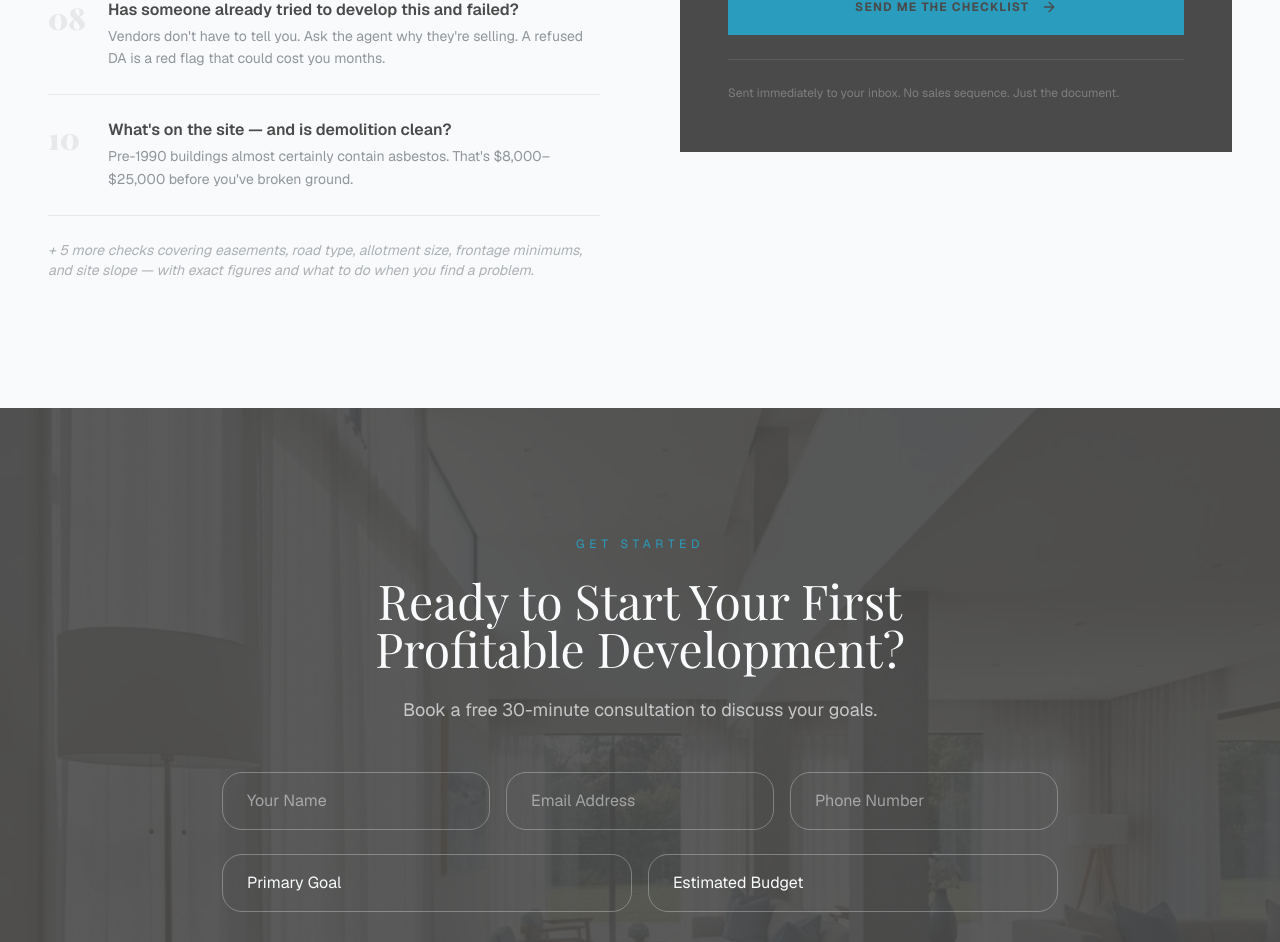
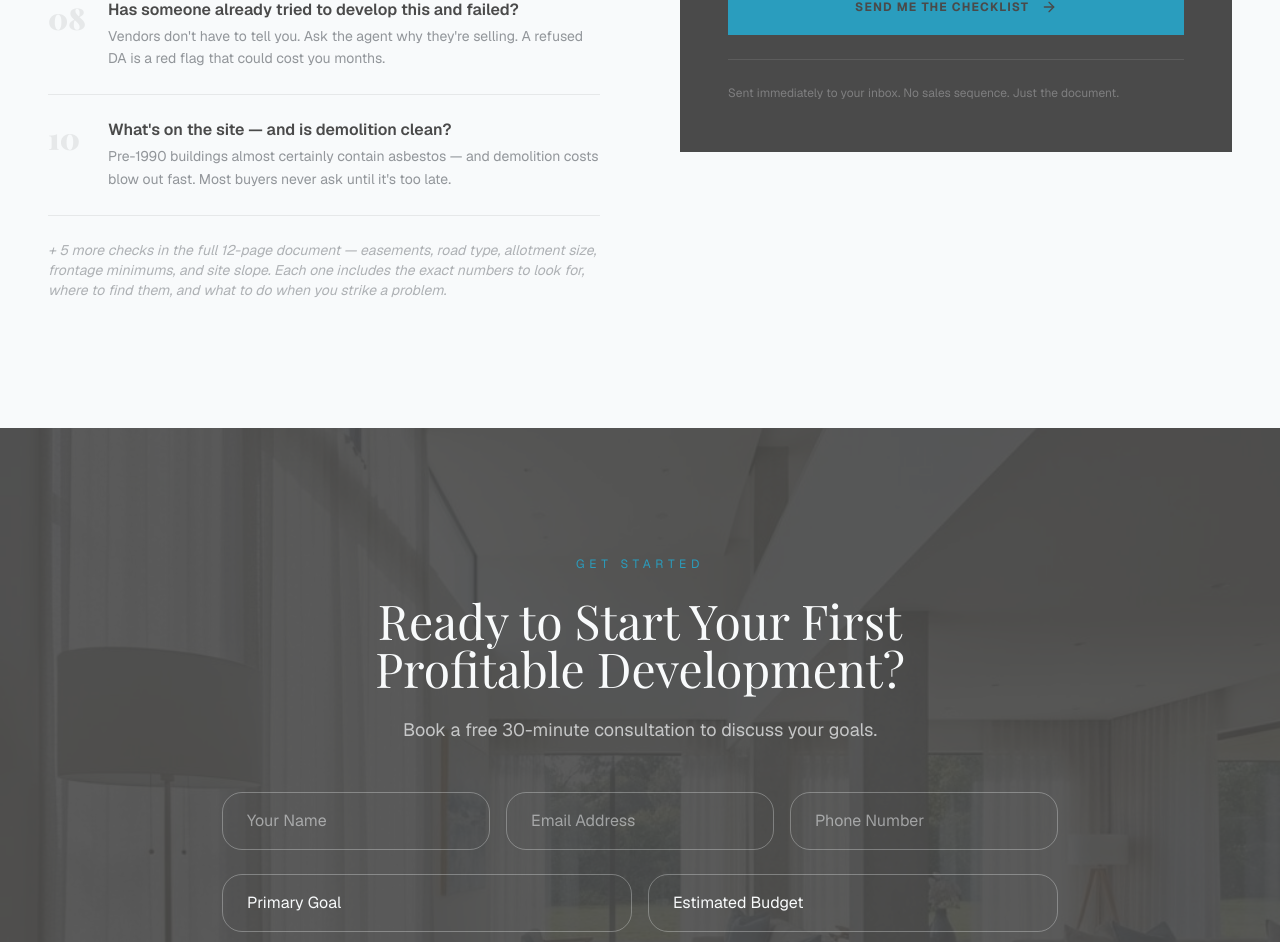
Before and after one commit to mooreconsultants/test_mooreconsultants, a Next.js app: page / in a window 1280 px wide. Shown: the part 10574-11516 px from the top of the page. Built offline with nearby package versions, Linux system fonts and the light colour scheme; a web font is replaced by a local one.

Commit message:
Sharpen checklist copy — remove price, improve teaser text
Co-Authored-By: Claude Sonnet 4.6 <noreply@anthropic.com>

```diff
--- a/components/checklist-section.tsx
+++ b/components/checklist-section.tsx
@@ -27,7 +27,7 @@ const PREVIEW_ITEMS = [
   {
     num: "10",
     title: "What's on the site — and is demolition clean?",
-    sting: "Pre-1990 buildings almost certainly contain asbestos. That's $8,000–$25,000 before you've broken ground.",
+    sting: "Pre-1990 buildings almost certainly contain asbestos — and demolition costs blow out fast. Most buyers never ask until it's too late.",
   },
 ]
 
@@ -95,7 +95,7 @@ export function ChecklistSection() {
               ))}
               <div className="border-t border-moore-navy/10 pt-6">
                 <p className="text-moore-charcoal/40 text-sm italic">
-                  + 5 more checks covering easements, road type, allotment size, frontage minimums, and site slope — with exact figures and what to do when you find a problem.
+                  + 5 more checks in the full 12-page document — easements, road type, allotment size, frontage minimums, and site slope. Each one includes the exact numbers to look for, where to find them, and what to do when you strike a problem.
                 </p>
               </div>
             </div>
```
